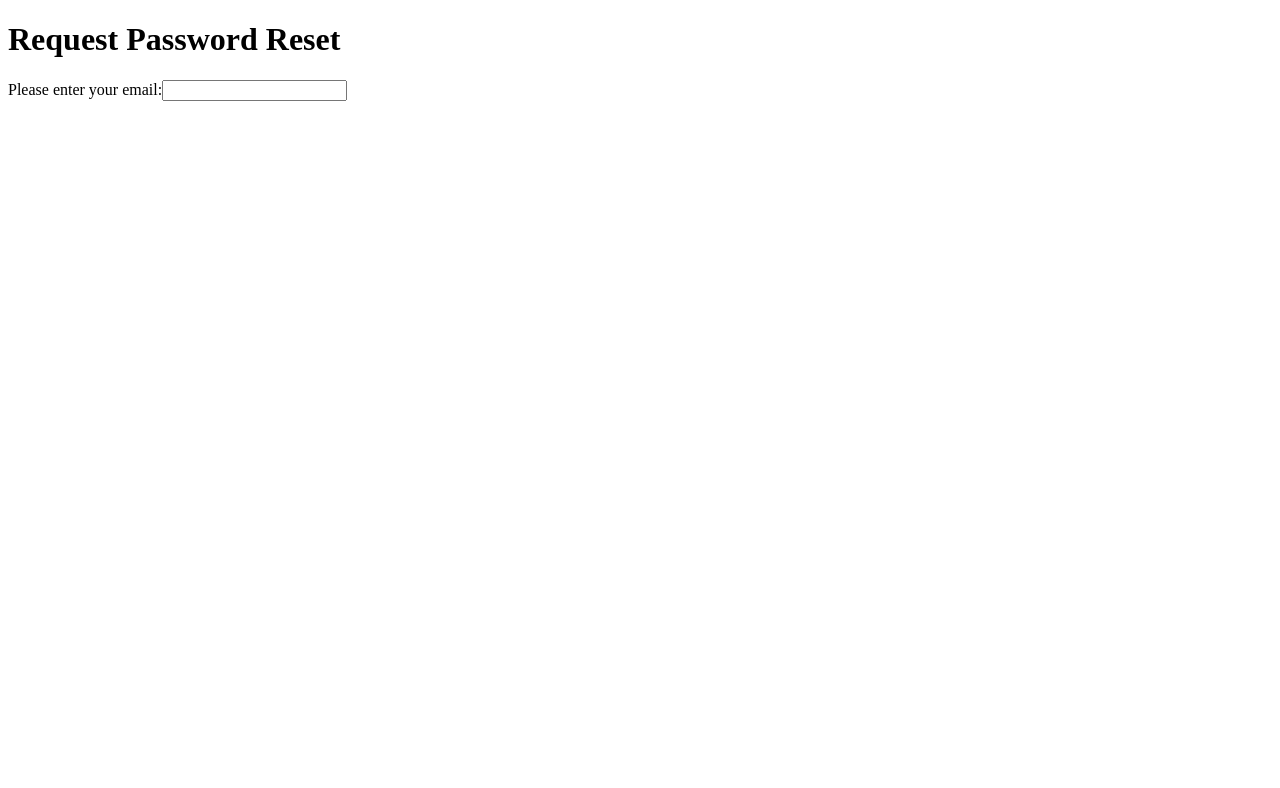
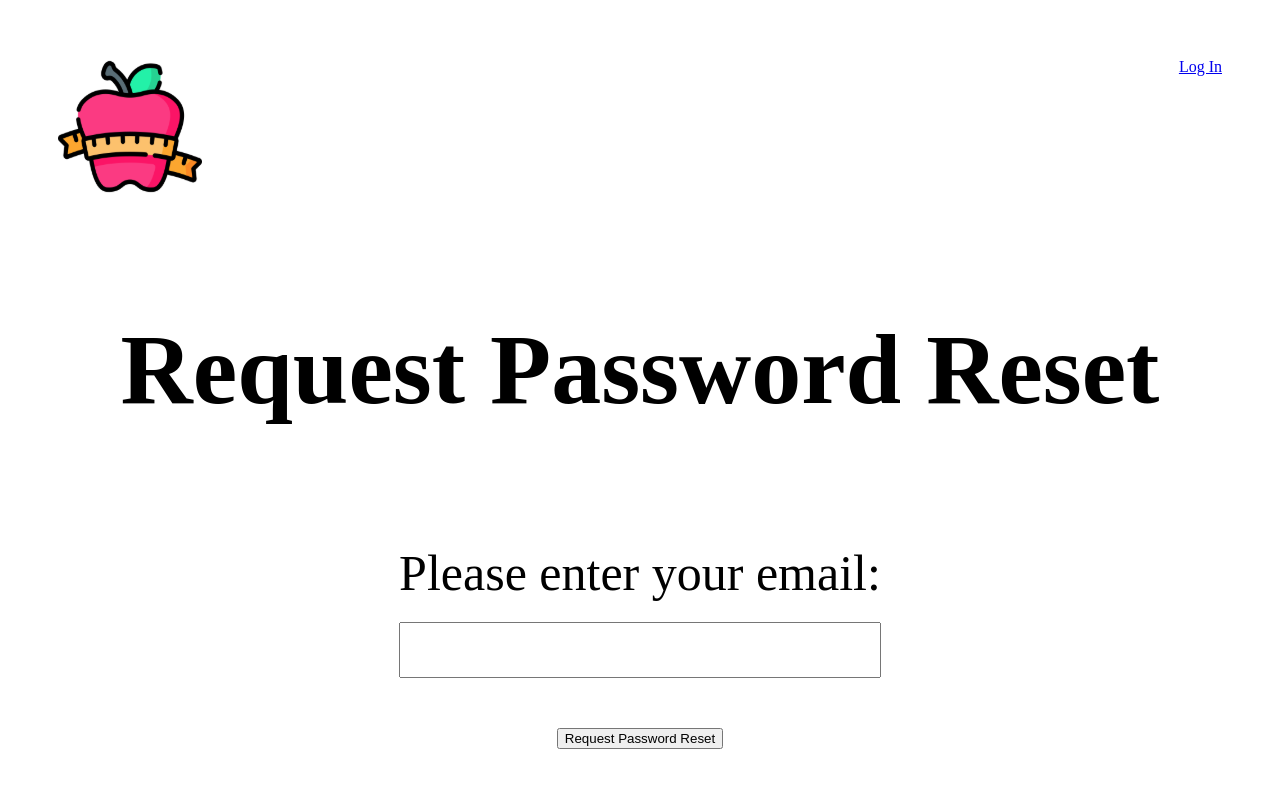
Before and after one commit to StellaWang77/NutriBalance-Web-, a React (Vite) app: page /forgotPassword in a window 1280 px wide. Shown: the top 788 px of the page. Built offline with nearby package versions, Linux system fonts and the light colour scheme; no server answers.

Commit message:
Forgot Password CSS file creation, Forgot Password interface update and connection between Forgot Password interface and backend

```diff
--- a/src/component/ForgotPassword.jsx
+++ b/src/component/ForgotPassword.jsx
@@ -2,31 +2,64 @@ import React from 'react';
 import { Formik, Form, Field, ErrorMessage } from 'formik';
 import * as Yup from 'yup';
 import { Link } from 'react-router-dom';
+import logo from '../assets/logo.svg';
+import '../style/ForgotPassword.css'
 
 function ForgotPassword() {
     const forgotPasswordValidationSchema = Yup.object({
         email:Yup.string().email('Please enter a valid email').required('Email is required'),
     });
 
-    const handleForgotPasswordSubmit = (values) => {
-        console.log('reset password request:', values);
-        alert(`reset password link sent to ${values.email}`);
+    const handleSubmit = async (values, { setSubmitting, setFieldError }) => {
+        try {
+            // Send POST request to the backend
+            const response = await fetch(`http://${BACKEND}:3000/api/login`, {
+                method: 'POST',
+                headers: {
+                    'Content-Type': 'application/json',
+                },
+                body: JSON.stringify({
+                    email: values.email,
+                }),
+            });
+
+            if (response.ok) {
+                const data = await response.json();
+                console.log('reset password request:', data);
+                alert(`reset password link sent to ${values.email}`);
+            } else {
+                // Handle backend error response
+                const errorData = await response.json();
+                setFieldError('general', errorData.message || errorData.error);
+            }
+        } catch (error) {
+            console.error('Error:', error);
+            setFieldError('general', 'Something went wrong. Please try again later.');
+        } finally {
+            setSubmitting(false); // Stop the submission spinner
+        }
     };
 
     return (
         <div>
+            <div className='FP-nav'>
+                <img src={logo} alt="logo" className='FP-img'/>
+                <Link to="/">Log In</Link>
+            </div>
+
             <Formik
                 initialValues={{email: ''}}
                 validationSchema={forgotPasswordValidationSchema}
-                onSubmit={handleForgotPasswordSubmit}
+                onSubmit={handleSubmit}
             >
-                <form>
-                    <h1>Request Password Reset</h1>
+                <form className='FP'>
+                    <h1 className='FP-h1'>Request Password Reset</h1>
                     <div className='FP-form'>
-                        <label  htmlFor="email">Please enter your email:</label>
+                        <label  htmlFor="email">Please enter your email: </label>
                         <Field id='email' type='email' name='email' className='FP-form-input' />
-                        <ErrorMessage name="email" component="div" className="FP-error-message" />
+                        <ErrorMessage name="email" component="div" className="error-message" />
                     </div>
+                    <button type='submit' className='FP-submit-button'>Request Password Reset</button>
                 </form>
             </Formik>
         </div>
--- /dev/null
+++ b/src/style/ForgotPassword.css
@@ -0,0 +1,27 @@
+.FP-nav{
+    display: flex;
+    justify-content: space-between;
+    padding: 50px;
+}
+
+.FP{
+    display: flex;
+    flex-direction: column;
+    align-items: center;
+    gap:50px;
+}
+
+.FP-h1{
+    font-size: 100px;
+}
+
+.FP-form{
+    font-size: 50px;
+    display: flex;
+    flex-direction: column;
+    gap:20px;
+}
+
+.FP-form-input{
+    height: 50px;
+}
```
Also changed, not shown: src/component/ResetPassword.jsx (added).
